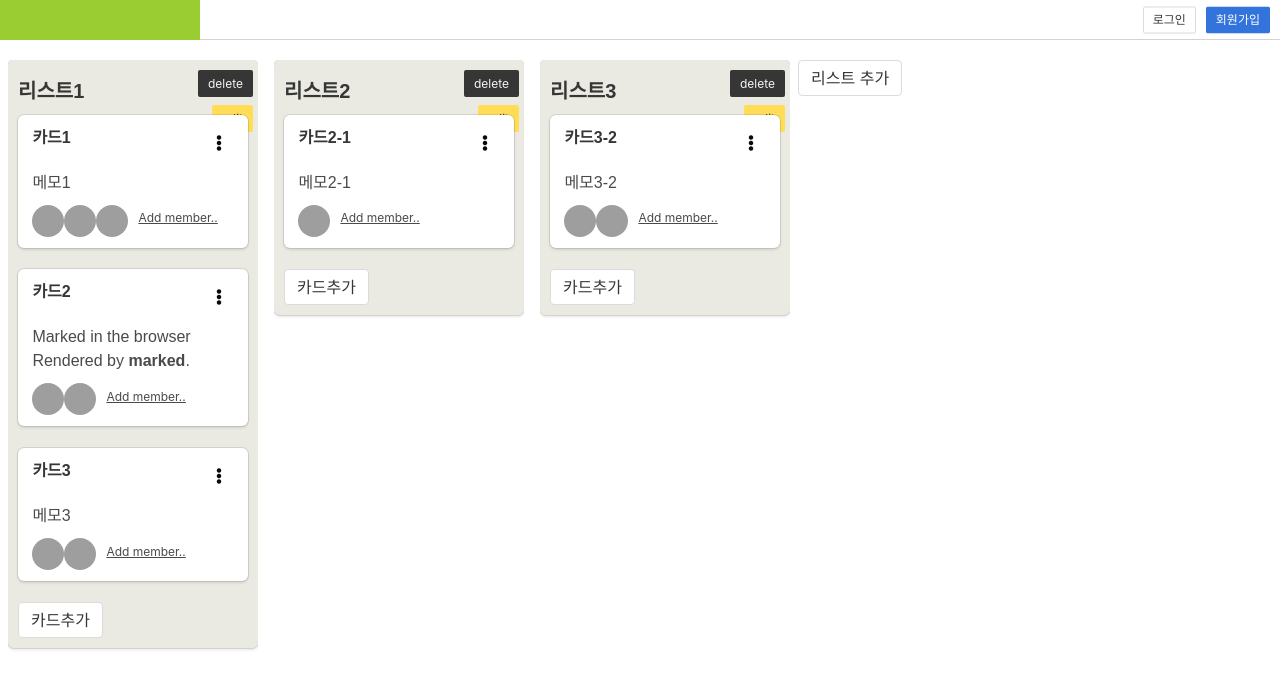
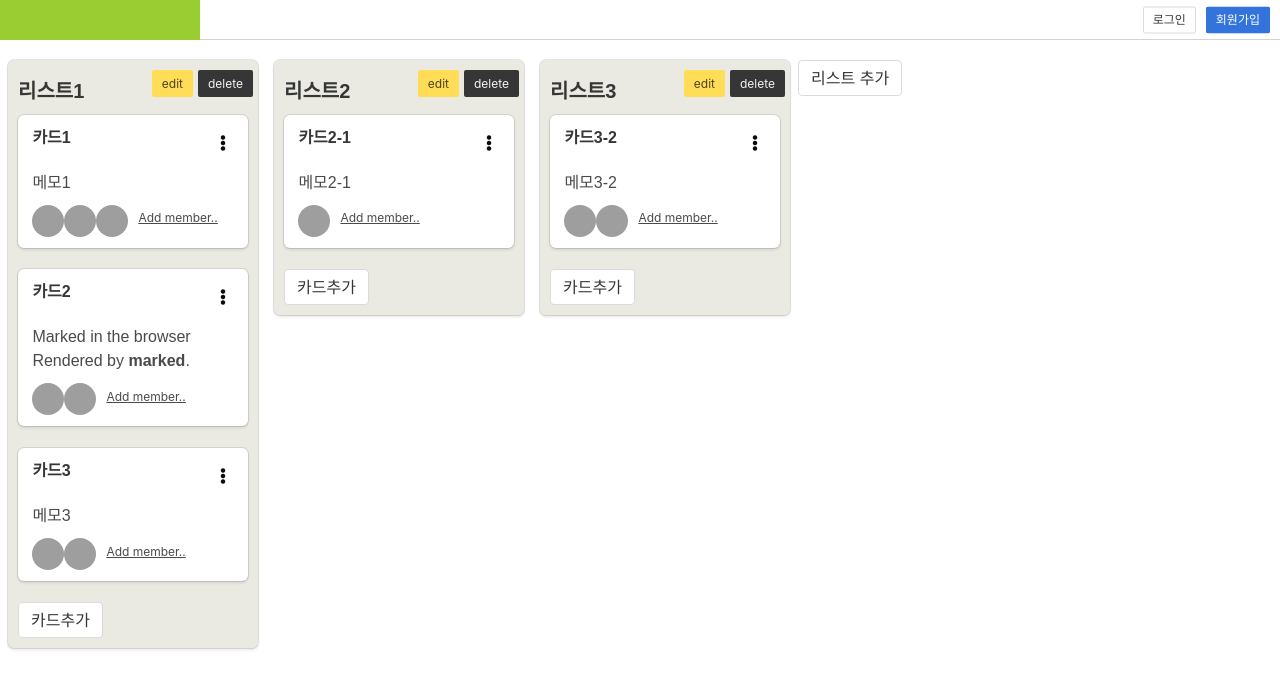
Before and after one commit to jeonsoeun/react-kanbanboard, a React (Create React App) app: page /board in a window 1280 px wide. Shown: the top 688 px of the page. Built offline with nearby package versions, Linux system fonts and the light colour scheme; grey boxes are pictures that could not be loaded.

Commit message:
리다이렉트 적용

```diff
--- a/src/App.js
+++ b/src/App.js
@@ -192,10 +192,12 @@ class App extends React.Component {
     return (
       <Router>
         <div className="App">
-          <Route path="/" component={Banner} />
+          <Banner></Banner>
+          <Route exact path="/" render={() => (
+            <Redirect to = "/board"/>
+          )}/>
           <Route exact path="/board/card/:cardId" component={cardModal} />
           <Route path="/board" component={board} />
-
         </div>
       </Router>
     )
--- a/src/component/Card.js
+++ b/src/component/Card.js
@@ -5,7 +5,7 @@ import EditCard from './EditCard';
 //import CardModal from './CardModal';
 import Markdown from './Markdown';
 import ShowMembers from './ShowMembers';
-import {Link, Redirect} from 'react-router-dom';
+import {Link} from 'react-router-dom';
 
 class Card extends React.Component {
   state = {
@@ -68,7 +68,7 @@ class Card extends React.Component {
 
   render() {
     const newButtons = (
-      <div className="buttons dropdown">
+      <div className="buttons dropdown is-right">
         <button className="dropdown-trigger button is-white" onClick={this.toggleDropdown}>
           <i className="fas fa-ellipsis-v"></i>
         </button>
--- a/src/component/ShowMembers.js
+++ b/src/component/ShowMembers.js
@@ -13,7 +13,6 @@ class ShowMembers extends React.Component {
     this.setState({
       isAddMemeber: !this.state.isAddMemeber
     })
-    console.log(`call toggleAddMember: ${this.state.isAddMemeber}`)
   }
 
   handleAddMember = (e) => {
--- a/src/index.css
+++ b/src/index.css
@@ -1,5 +1,9 @@
 li{
   list-style: none;
+}
+
+button{
+  z-index: 10;
 }
 
 .box{
@@ -50,7 +54,6 @@ body {
   height: 100%;
   margin: 0 8px;
   vertical-align: top;
-  overflow-y: auto;
 
 }
 
@@ -102,10 +105,9 @@ body {
 
 .btn-edit{
   position: absolute;
-  right:5px;
-  top: 45px;
+  right:65px;
+  top: 10px;
 }
-
 
 .buttons{
   position: absolute;
@@ -120,10 +122,10 @@ body {
 
 .dropdown-content{
   position: absolute;
-  left:80%;
-  top:20px;
+  left:0%;
+  top:90%;
   width:180px;
-  z-index: 10;
+  z-index: 30;
 }
 
 .btn-close{
```
